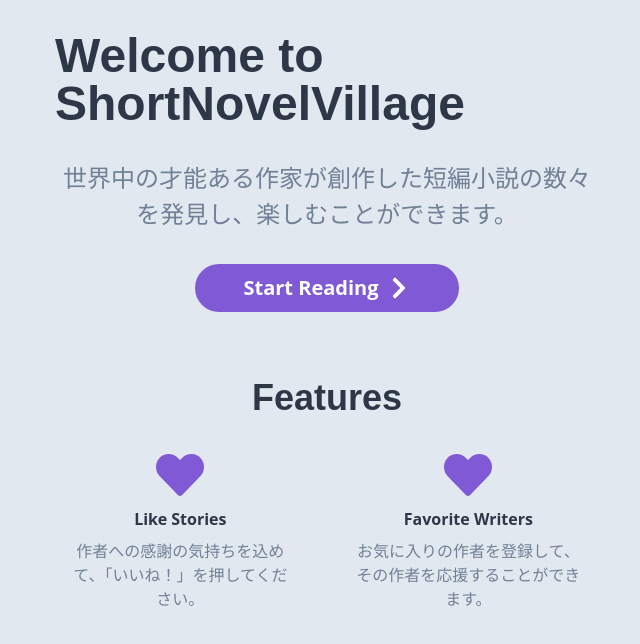
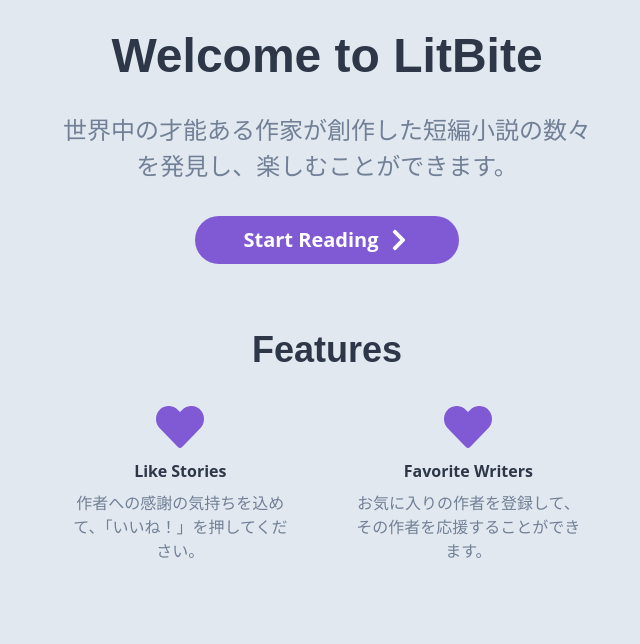
Before and after one commit to dende-h/next_novel_site, a Next.js app: page / in a window 1280 px wide. Shown: the top 644 px of the page, without its empty margins (313-953 px from the left). Built offline with nearby package versions, Linux system fonts and the light colour scheme; no server answers; what react-google-recaptcha-v3 would draw is missing.

Commit message:
siteタイトル変更

```diff
--- a/src/components/Header.tsx
+++ b/src/components/Header.tsx
@@ -18,7 +18,7 @@ const Header = () => {
 		>
 			<Box>
 				<Text fontSize="2xl" fontWeight="bold">
-					My Novels
+					Lit Bite
 				</Text>
 			</Box>
 			<Flex align="center">
--- a/src/components/Seo.jsx
+++ b/src/components/Seo.jsx
@@ -7,7 +7,7 @@
 import Head from "next/head";
 
 const Seo = ({ pageTitle, pageDescription, pagePath, pageImg, pageImgWidth, pageImgHeight }) => {
-	const defaultTitle = "ShortNovelVillage";
+	const defaultTitle = "Lit Bite";
 	const defaultDescription =
 		"世界中の才能ある作家が創作した短編小説の数々を発見し、楽しむことができます。掌編、ショートショート、短編までの短い物語専門の小説サイトです。会員登録不要で無料で閲覧できます。";
 
--- a/src/pages/index.tsx
+++ b/src/pages/index.tsx
@@ -19,7 +19,7 @@ const ShortNovelVillage: React.FC = () => {
 			<Container maxW="xl" centerContent mt={8}>
 				<VStack spacing={8} align="center">
 					<Heading as="h1" size="2xl" fontWeight="bold">
-						Welcome to ShortNovelVillage
+						Welcome to LitBite
 					</Heading>
 					<Text fontSize="2xl" textAlign="center" color="gray.500">
 						世界中の才能ある作家が創作した短編小説の数々を発見し、楽しむことができます。
```
